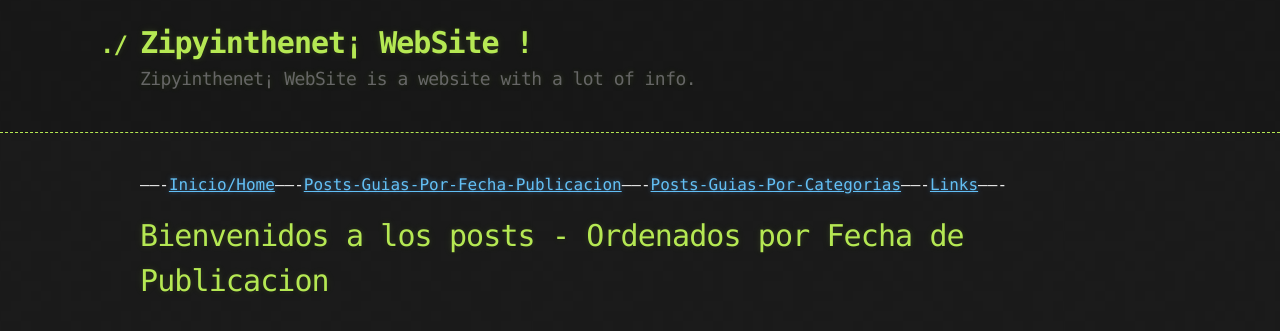
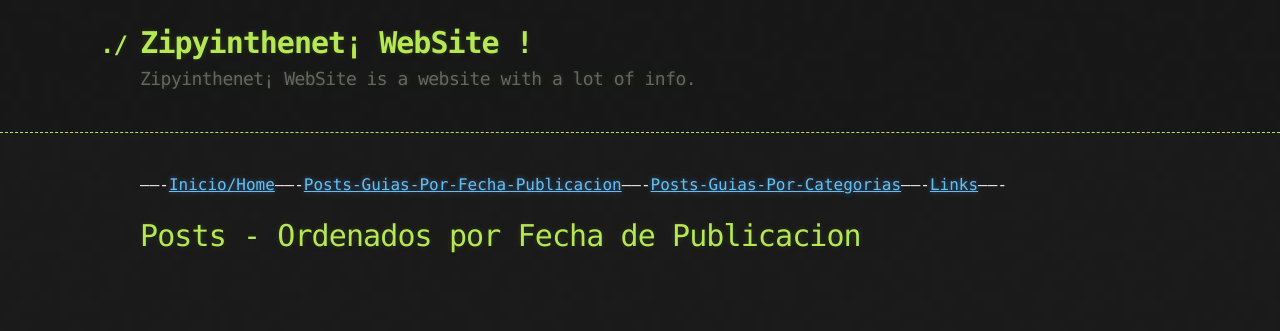
Before and after one commit to zipyinthenet/zipyinthenet.github.io, a Jekyll site: the page built from posts.md, in a window 1280 px wide. Shown: the top 331 px of the page. Built offline with Jekyll 4.4.1, drawn with Linux system fonts in a browser that asks for light colours.

Commit message:
se modifica titulos

```diff
--- a/posts.md
+++ b/posts.md
@@ -2,4 +2,4 @@
 layout: default
 ---
 -------[Inicio/Home](./index.html)-------[Posts-Guias-Por-Fecha-Publicacion](./posts.html)-------[Posts-Guias-Por-Categorias](./categorias.html)-------[Links](./links.html)-------
-# Bienvenidos a los posts - Ordenados por Fecha de Publicacion
+# Posts - Ordenados por Fecha de Publicacion
```
Also changed, not shown: categorias.md (+1 -1 lines).
